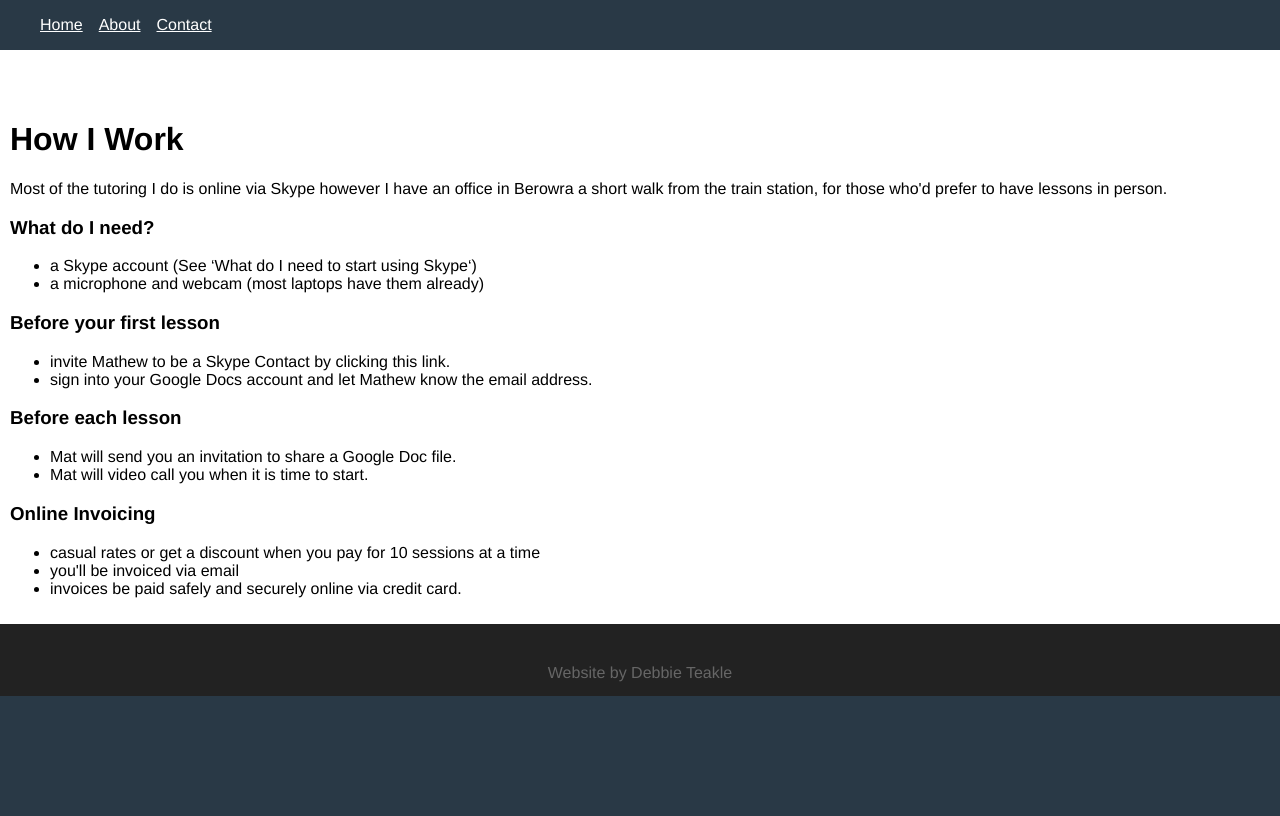
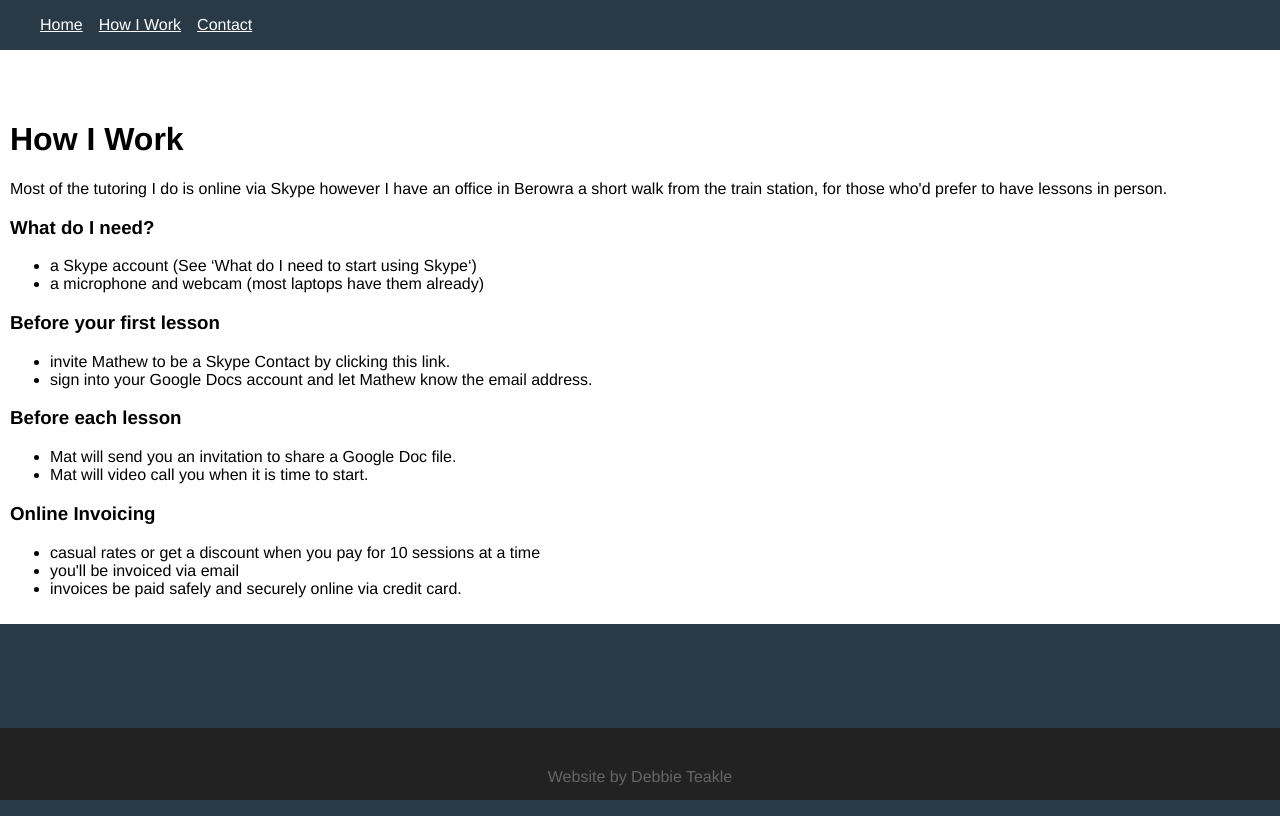
Before and after one commit to debbieteakle/teakle-tutoring, a Gatsby site: page /work in a window 1280 px wide. Built offline with nearby package versions, Linux system fonts and the light colour scheme; Gatsby itself is replaced by a stand-in of ours.

Commit message:
added another faq, added how i work to nav, fixed footer

```diff
--- a/src/components/global.css
+++ b/src/components/global.css
@@ -6,6 +6,10 @@ body {
 	margin: 0;
 	min-height: 100vh;
 	font-family: 'PT Sans',Helvetica,Arial,Lucida,sans-serif;
+}
+
+.layout {
+	padding-bottom: 4em;
 }
 
 nav a {
@@ -279,4 +283,6 @@ input[type=text], input[type=email], input[type=tel], input.text, input.title, t
 	padding-top: 1.5em;
 	text-align: center;
 	z-index: 3;
+	position: fixed;
+	bottom: 0;
 }
--- a/src/components/nav.js
+++ b/src/components/nav.js
@@ -11,7 +11,7 @@ const Nav = () => {
 			<nav>
 			    <ul>
 				    <ListLink to="/">Home</ListLink>
-				    <ListLink to="/about/">About</ListLink>
+				    <ListLink to="/work/">How I Work</ListLink>
 				    <ListLink to="/contact/">Contact</ListLink>
 			    </ul>
 		    </nav>
```
Also changed, not shown: src/components/faqs.js (+7 -1 lines).
